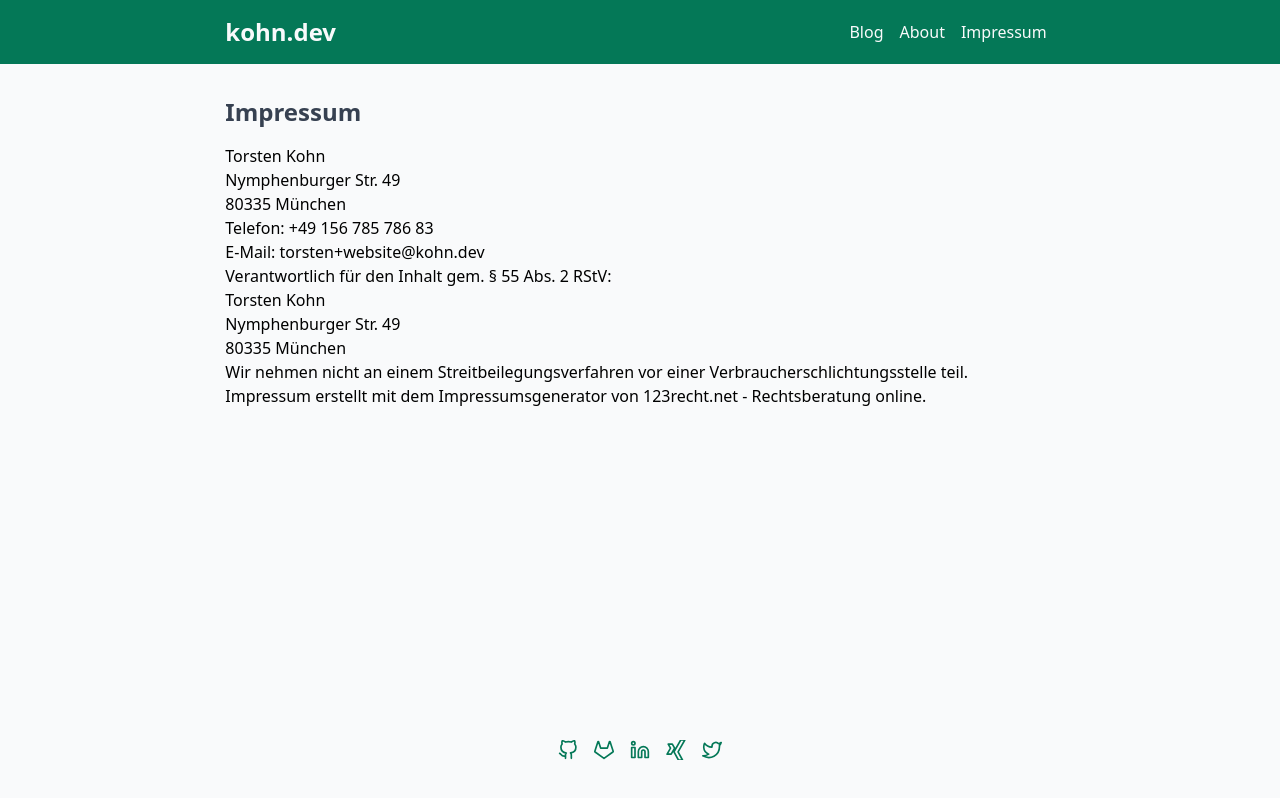
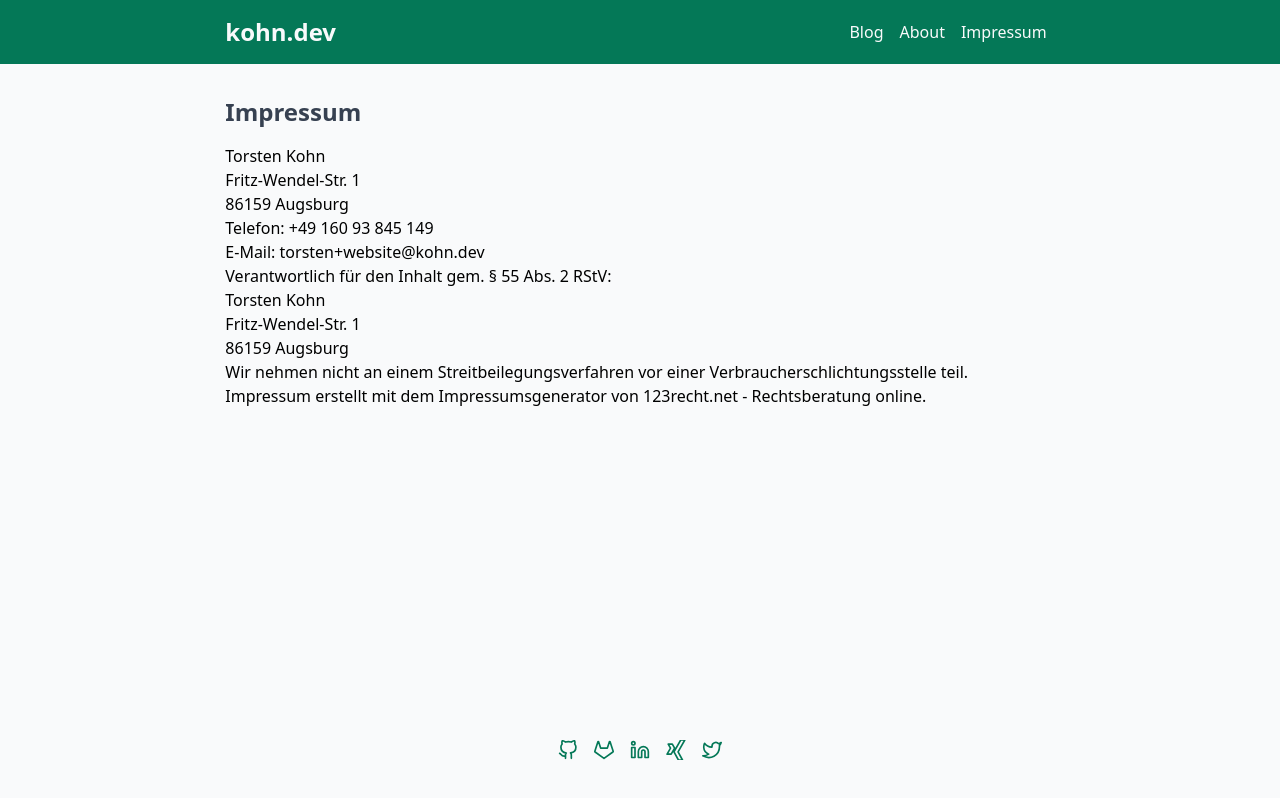
Before and after one commit to tkohn/kohn.dev, a Next.js app: page /impressum in a window 1280 px wide. Built offline with nearby package versions, Linux system fonts and the light colour scheme; what @tailwindcss/typography would draw is missing.

Commit message:
Change contact informations

```diff
--- a/pages/impressum.tsx
+++ b/pages/impressum.tsx
@@ -9,13 +9,13 @@ export default function ImpressumPage(): JSX.Element {
                     <p>
                         Torsten Kohn
                         <br />
-                        Nymphenburger Str. 49
+                        Fritz-Wendel-Str. 1
                         <br />
-                        80335 München
+                        86159 Augsburg
                     </p>
 
                     <p>
-                        Telefon: +49 156 785 786 83
+                        Telefon: +49 160 93 845 149
                         <br />
                         E-Mail: torsten+website@kohn.dev
                     </p>
@@ -25,9 +25,9 @@ export default function ImpressumPage(): JSX.Element {
                         <br />
                         Torsten Kohn
                         <br />
-                        Nymphenburger Str. 49
+                        Fritz-Wendel-Str. 1
                         <br />
-                        80335 München
+                        86159 Augsburg
                         <br />
                     </p>
 
```
